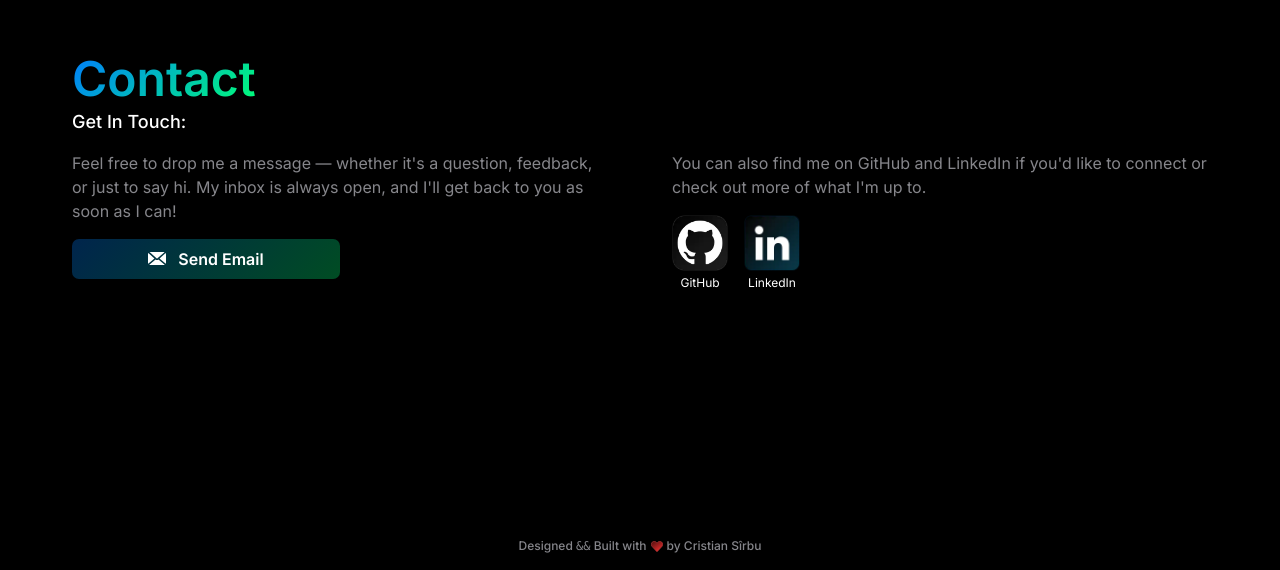
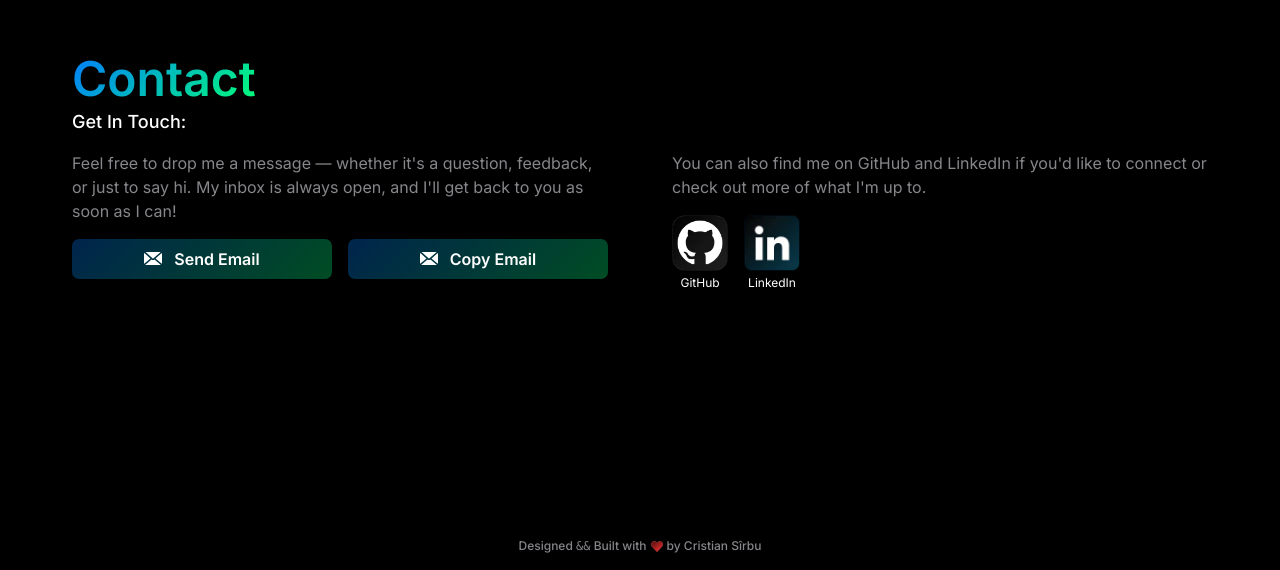
Before and after one commit to cristianvsirbu/portfolio, a Next.js app: page / in a window 1280 px wide. Shown: the part 5543-6113 px from the top of the page. Built offline with nearby package versions, Linux system fonts and the light colour scheme; a web font is replaced by a local one.

Commit message:
refactor: enhance Contact component with email copy functionality and improved layout

```diff
--- a/src/components/Contact.tsx
+++ b/src/components/Contact.tsx
@@ -73,6 +73,7 @@ const Contact = () => {
             feedback, or just to say hi. My inbox is always open, and I&apos;ll
             get back to you as soon as I can!
           </p>
+          <div className="flex gap-4 w-full flex-col md:flex-row items-center">
             <motion.a
               href={`mailto:${EMAIL}`}
               className="site-button w-full md:max-w-1/2"
@@ -87,6 +88,21 @@ const Contact = () => {
               />
               <span>Send Email</span>
             </motion.a>
+            <motion.button
+              onClick={() => navigator.clipboard.writeText(EMAIL)}
+              className="site-button cursor-pointer w-full"
+              whileHover={{ scale: 1.05 }}
+              whileTap={{ scale: 0.95 }}
+            >
+              <Image
+                src="/icons/misc/mail.svg"
+                alt="Open email client"
+                width={18}
+                height={18}
+              />
+              <span>Copy Email</span>
+            </motion.button>
+          </div>
         </motion.div>
         <motion.div
           className="flex flex-col items-center lg:items-start gap-4 w-full lg:max-w-1/2"
```
Lines whose indentation alone changed are shown as unchanged.
